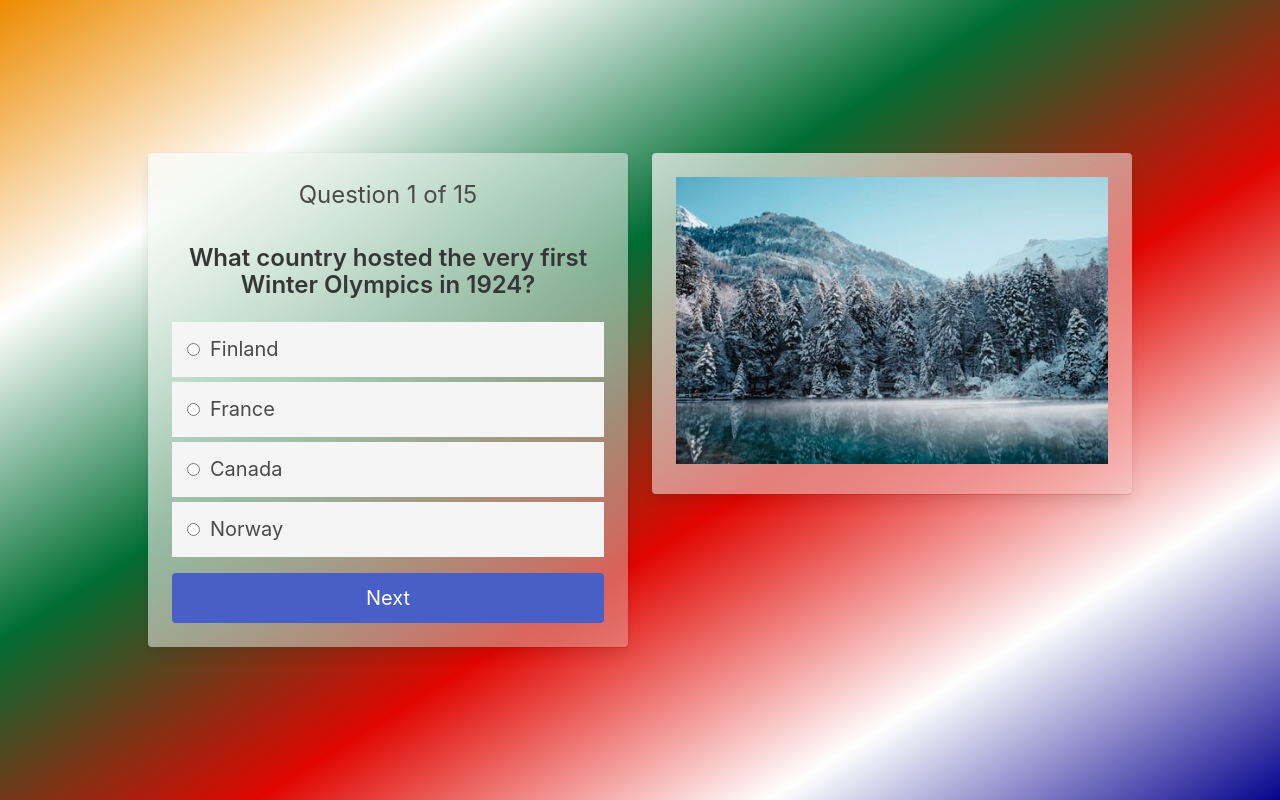
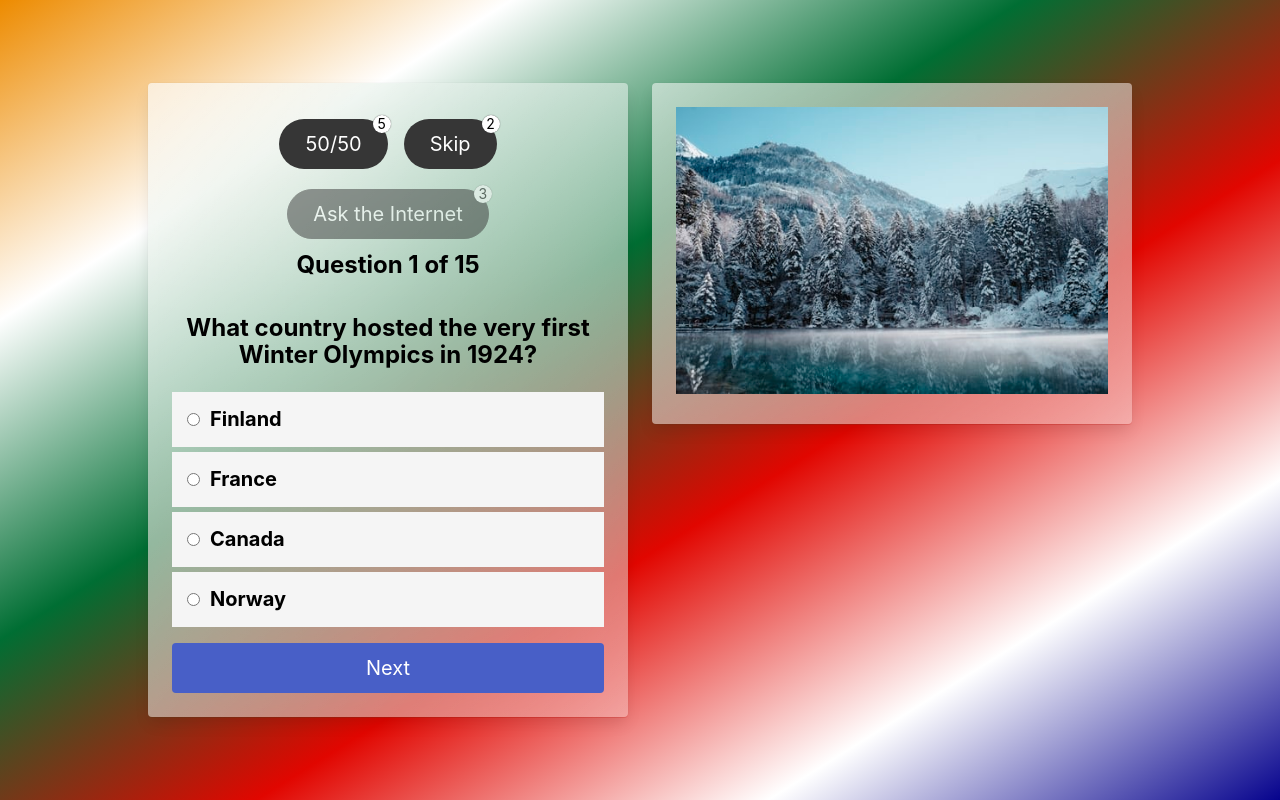
Before and after one commit to benjaminchacko/react-quiz-app, a React (Vite) app: page / in a window 1280 px wide. Both pictures are taken after a click on the button "Start". Built offline with nearby package versions, Linux system fonts and the light colour scheme.

Commit message:
wed afternoon update

```diff
--- a/package.json
+++ b/package.json
@@ -9,7 +9,8 @@
   "dependencies": {
     "bulma": "^0.9.3",
     "react": "^17.0.2",
-    "react-dom": "^17.0.2"
+    "react-dom": "^17.0.2",
+    "react-router-dom": "^6.2.1"
   },
   "devDependencies": {
     "@vitejs/plugin-react": "^1.0.7",
--- a/src/App.jsx
+++ b/src/App.jsx
@@ -26,7 +26,6 @@ const App = () => {
 
   const { data } = quizData;
 
-  console.log("App Rendering")
   return (
     <div className="App">
       {step === 1 && <Start onQuizStart={quizStartHandler} />}
--- a/src/components/End.jsx
+++ b/src/components/End.jsx
@@ -7,7 +7,7 @@ const End = ({ results, data, onReset, onAnswersCheck }) => {
   useEffect(() => {
     let correct = 0;
     results.forEach((result, index) => {
-      if(result.a === data[index].answer) {
+      if (result.a === data[index].answer) {
         correct++;
       }
     });
@@ -15,15 +15,31 @@ const End = ({ results, data, onReset, onAnswersCheck }) => {
     // eslint-disable-next-line
   }, []);
 
-  return(
+  return (
     <div className="card">
       <div className="card-content">
         <div className="content">
-          <h2>Your results</h2>
-          <p className="is-size-3">{correctAnswers} of {data.length}</p>
-          <p className="is-size-3"><strong>{Math.floor((correctAnswers / data.length) * 100)}%</strong></p>
-          <button className="button is-info mr-2" onClick={onAnswersCheck}>Check your answers</button>
-          <button className="button is-success" onClick={onReset}>Try Again</button>
+          <h2 style={{
+            color: "black",
+            fontSize: "1.5rem",
+            fontWeight: "bold",
+          }}>Your results</h2>
+          <p style={{
+            color: "black",
+            fontSize: "1.5rem",
+            fontWeight: "bold",
+          }} className="is-size-3">{correctAnswers} of {data.length}</p>
+          <p style={{
+            color: "black",
+            fontSize: "1.5rem",
+            fontWeight: "bold",
+          }} className="is-size-3"><strong>{Math.floor((correctAnswers / data.length) * 100)}%</strong></p>
+          <button style={{
+            fontWeight: "bold",
+          }} className="button is-info mr-2" onClick={onAnswersCheck}>Check your answers</button>
+          <button style={{
+            fontWeight: "bold",
+          }} className="button is-success" onClick={onReset}>Try Again</button>
         </div>
       </div>
     </div>
--- a/src/components/Modal.jsx
+++ b/src/components/Modal.jsx
@@ -2,7 +2,7 @@
 import React from "react";
 
 const Modal = ({ onClose, results, data, numberOfQuestions }) => {
-  return(
+  return (
     <div className="modal is-active">
       <div className="modal-background" onClick={onClose}></div>
       <div className="modal-card">
@@ -14,9 +14,17 @@ const Modal = ({ onClose, results, data, numberOfQuestions }) => {
           <ul>
             {results.map((result, i) => (
               <li key={i} className="mb-6">
-                <p>Question {parseInt(data[i].id)}/{numberOfQuestions}: <strong>{result.q}</strong></p>
-                <p className={result.a === data[i].answer ? "has-background-success has-text-white p-2" : "has-background-danger has-text-white p-2"}>Your answer: {result.a}</p>
-                {result.a !== data[i].answer && <p className="has-background-link has-text-white p-2">Correct answer: {data[i].answer}</p>}
+                <p style={{
+                  color: "black",
+                  fontWeight: "bold",
+                }}>Question {parseInt(data[i].id)}/{numberOfQuestions}: <strong>{result.q}</strong></p>
+                <p style={{
+                  color: "white",
+                  fontWeight: "bold",
+                }} className={result.a === data[i].answer ? "has-background-success has-text-white p-2" : "has-background-danger has-text-white p-2"}>Your answer: {result.a}</p>
+                {result.a !== data[i].answer && <p style={{
+                  fontWeight: "bold",
+                }} className="has-background-link has-text-black p-2">Correct answer: {data[i].answer}</p>}
                 <p className="has-background-warning p-2"><a href={data[i].reference} target="_blank" rel="noreferrer">Learn More Here</a></p>
               </li>
             ))}
--- a/src/components/Question.jsx
+++ b/src/components/Question.jsx
@@ -2,10 +2,19 @@
 import React, { useState, useEffect, useRef } from "react";
 
 const Question = ({ data, onAnswerUpdate, numberOfQuestions, activeQuestion, onSetActiveQuestion, onSetStep }) => {
-  const titleRef = useRef(null);
   const [selected, setSelected] = useState("");
   const [error, setError] = useState("");
+  const [questionOptions, setQuestionsOptions] = useState(1);
+  const [dataBadge_5050, setDataBadge_5050] = useState(5);
+  const [dataBadge_skip, setDataBadge_skip] = useState(2);
+  const [dataBadge_AI, setDataBadge_AI] = useState(3);
+  const [isDisabled_5050, setIsDisabled_5050] = useState(false);
+  const [isDisabled_skip, setIsDisabled_skip] = useState(false);
+  const [isDisabled_AI, setIsDisabled_AI] = useState(true);
+
+  const titleRef = useRef(null);
   const radiosWrapper = useRef();
+
 
   useEffect(() => {
     titleRef.current.scrollIntoView({ behavior: "smooth" });
@@ -31,31 +40,116 @@ const Question = ({ data, onAnswerUpdate, numberOfQuestions, activeQuestion, onS
     }
     onAnswerUpdate(prevState => [...prevState, { q: data.question, a: selected }]);
     setSelected("");
+    setQuestionsOptions(1);
     if (activeQuestion < numberOfQuestions - 1) {
       onSetActiveQuestion(activeQuestion + 1);
     } else {
       onSetStep(3);
     }
+    if (dataBadge_5050 === 0) {
+      setIsDisabled_5050(true);
+    } else {
+      setIsDisabled_5050(false);
+    }
+    if (dataBadge_skip === 0) {
+      setIsDisabled_skip(true);
+    } else {
+      setIsDisabled_skip(false);
+    }
+  };
+
+  const handle5050 = () => {
+    setDataBadge_5050(prevState => prevState - 1);
+    setQuestionsOptions(2);
+    setIsDisabled_5050(true);
+    setIsDisabled_skip(true);
+    setError("");
+    if (dataBadge_5050 === 1) {
+      setError("You have used up your 50/50 hints!");
+      setIsDisabled_5050(true);
+    }
+  };
+
+  const handleSkip = () => {
+    setIsDisabled_5050(true);
+    setDataBadge_skip(prevState => prevState - 1);
+    onAnswerUpdate(prevState => [...prevState, { q: data.question, a: data.answer }]);
+    if (activeQuestion < numberOfQuestions - 1) {
+      onSetActiveQuestion(activeQuestion + 1);
+    } else {
+      onSetStep(3);
+    }
+    setIsDisabled_5050(false);
+    if (dataBadge_skip === 1) {
+      setError("You have used up your skip hints!");
+      setIsDisabled_skip(true);
+    }
+    if (dataBadge_5050 === 0) {
+      setIsDisabled_5050(true);
+    } else {
+      setIsDisabled_5050(false);
+    }
+  };
+
+  const handleAI = () => {
+    setDataBadge_AI(prevState => prevState - 1);
+    setQuestionsOptions(3);
+    setIsDisabled_5050(true);
+    setIsDisabled_AI(true);
+    if (dataBadge_AI === 1) {
+      setIsDisabled_AI(true);
+    }
   };
 
   return (
-    <div className="columns" ref={titleRef}>
-      <div className="column">
+    <div ref={titleRef}>
+      <div className="columns">
+        <div className="column" >
           <div id="card-1" className="card">
             <div className="card-content">
               <div className="content">
-              <div className="total-questions is-size-4">Question {activeQuestion + 1} of {numberOfQuestions} <br />
+                <button data-badge={dataBadge_5050} disabled={isDisabled_5050} className="button is-dark is-medium mt-3 mb-2 mx-2 is-rounded" onClick={handle5050}>50/50</button>
+                <button data-badge={dataBadge_skip} disabled={isDisabled_skip} className="button is-dark is-medium mt-3 mb-2 mx-2 is-rounded" onClick={handleSkip}>Skip</button>
+                <button data-badge={dataBadge_AI} disabled={isDisabled_AI} className="button is-dark is-medium mt-3 mb-2 is-rounded" onClick={handleAI}>Ask the Internet</button>
+                <div style={{
+                  color: "black",
+                  fontSize: "1.5rem",
+                  fontWeight: "bold",
+                }} className="total-questions is-size-4">Question {activeQuestion + 1} of {numberOfQuestions} <br />
                 </div>
-              <h3 className="mb-5">{data.question}</h3>
-              <div className="control" ref={radiosWrapper}>
-                {data.choices.map((choice, i) => (
+                <h3  style={{
+                  color: "black",
+                  fontSize: "1.5rem",
+                  fontWeight: "bold",
+                }} className="mb-5">{data.question}</h3>
+                {error && <div style={{
+                  fontWeight: "bold",
+                }} className="has-text-danger">{error}</div>}
+                <div  style={{
+                  color: "black",
+                  fontSize: "1.5rem",
+                  fontWeight: "bold",
+                }} className="control" ref={radiosWrapper}>
+                  {
+                    questionOptions === 1 ? data.choices.map((choice, i) => (
                       <label className="radio has-background-light" key={i}>
                         <input type="radio" name="answer" value={choice} onChange={changeHandler} />
                         {choice}
                       </label>
-                ))}
+                    )) : questionOptions === 2 ? data.choices_50.map((choice, i) => (
+                      <label className="radio has-background-light" key={i}>
+                        <input type="radio" name="answer" value={choice} onChange={changeHandler} />
+                        {choice}
+                      </label>
+                    )) :
+                      data.choices_p.map((choice, i) => (
+                        <label className="radio has-background-light" key={i}>
+                          <input type="radio" name="answer" value={choice} onChange={changeHandler} />
+                          {choice}
+                        </label>
+                      ))
+                  }
                 </div>
-              {error && <div className="has-text-danger">{error}</div>}
                 <button className="button is-link is-medium is-fullwidth mt-4" onClick={nextClickHandler}>{activeQuestion + 1 === numberOfQuestions ? "Show Results" : "Next"}</button>
               </div>
             </div>
@@ -69,6 +163,7 @@ const Question = ({ data, onAnswerUpdate, numberOfQuestions, activeQuestion, onS
           </div>
         </div>
       </div>
+    </div>
   );
 };
 
--- a/src/components/Start.jsx
+++ b/src/components/Start.jsx
@@ -2,12 +2,21 @@
 import React from "react";
 
 const Start = ({ onQuizStart }) => {
-  return(
+  return (
     <div className="card">
       <div className="card-content">
         <div className="content">
-          <h1>Winter Olympics Knowledge Quiz</h1>
-          <p>Instructions: 15 questions await you, have fun!</p>
+          <h1 style={{
+            color: "black",
+            fontWeight: "bold",
+          }}>Winter Olympics Knowledge Quiz</h1>
+          <p style={{
+            color: "black",
+            fontSize: "1.2rem",
+            fontWeight: "bold",
+          }}>Instructions: 15 questions await you, 2 hints will be at your disposal - 50/50 and Skip. 50/50 will allow you to eliminate 2 wrong answers, leaving 1 wrong answer and 1 correct answer <span style={{
+            color: "red"
+          }}>(WARNING: This does nothing to True/False questions)</span>. Skip will allow you to skip the question but still get full points. Have fun!</p>
           <button className="button is-info is-medium" onClick={onQuizStart}>Start</button>
         </div>
       </div>
--- a/src/css/App.css
+++ b/src/css/App.css
@@ -13,16 +13,12 @@
   text-align: center;
   background: linear-gradient(
     to right bottom,
-    rgba(255, 255, 255, 0.7),
-    rgba(255, 255, 255, 0.3)
+    rgba(255, 255, 255, 0.6),
+    rgba(255, 255, 255, 0.4)
   );
   backdrop-filter: blur(6rem);
-  resize: both;
 }
 
-.images {
-  height: 40%;
-}
 label.radio {
   display: block;
   text-align: left;
@@ -38,3 +34,22 @@ label.radio+.radio {
 label.radio input {
   margin-right: 10px;
 }
+
+.hide {
+  cursor: none;
+}
+
+.button[data-badge]:after {
+  content:attr(data-badge);
+  position:absolute;
+  top:-5px;
+  right:-4px;
+  font-size:.7em;
+  background:white;
+  color:black;
+  width:18px;height:18px;
+  text-align:center;
+  line-height:18px;
+  border-radius:50%;
+  box-shadow:0 0 1px #333;
+}
```
Also changed, not shown: src/data/quiz.json (+30 -1 lines), 1 other file (tests, documents, lock files or other folders). Lines whose indentation alone changed are shown as unchanged.
